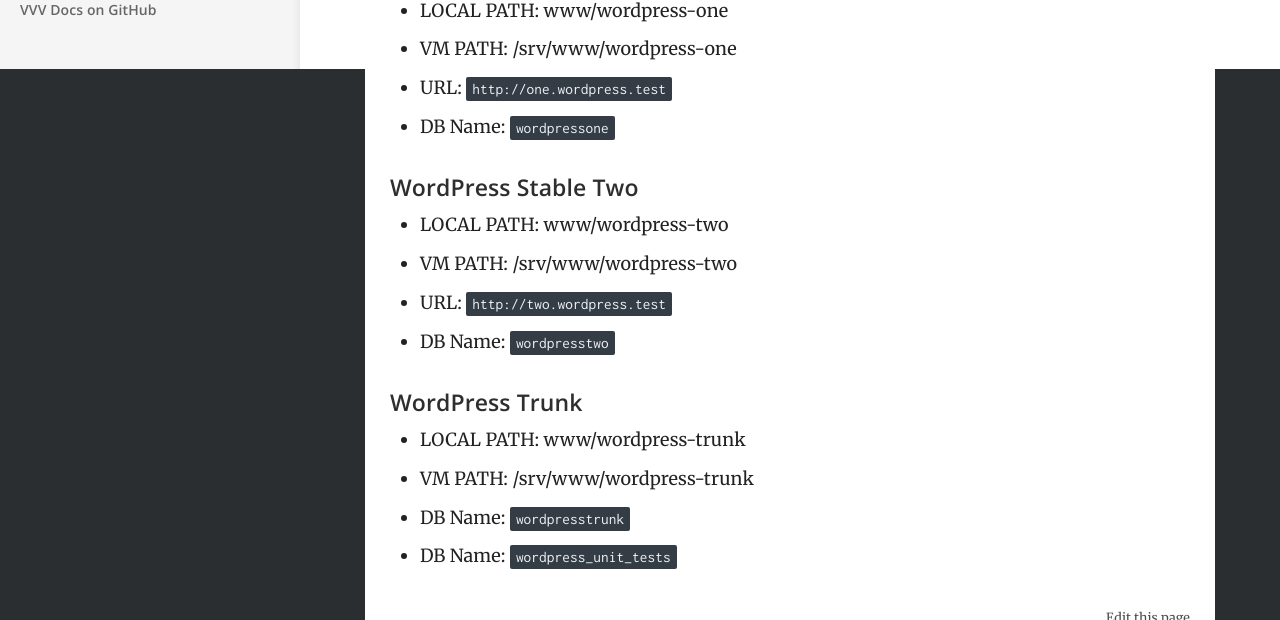
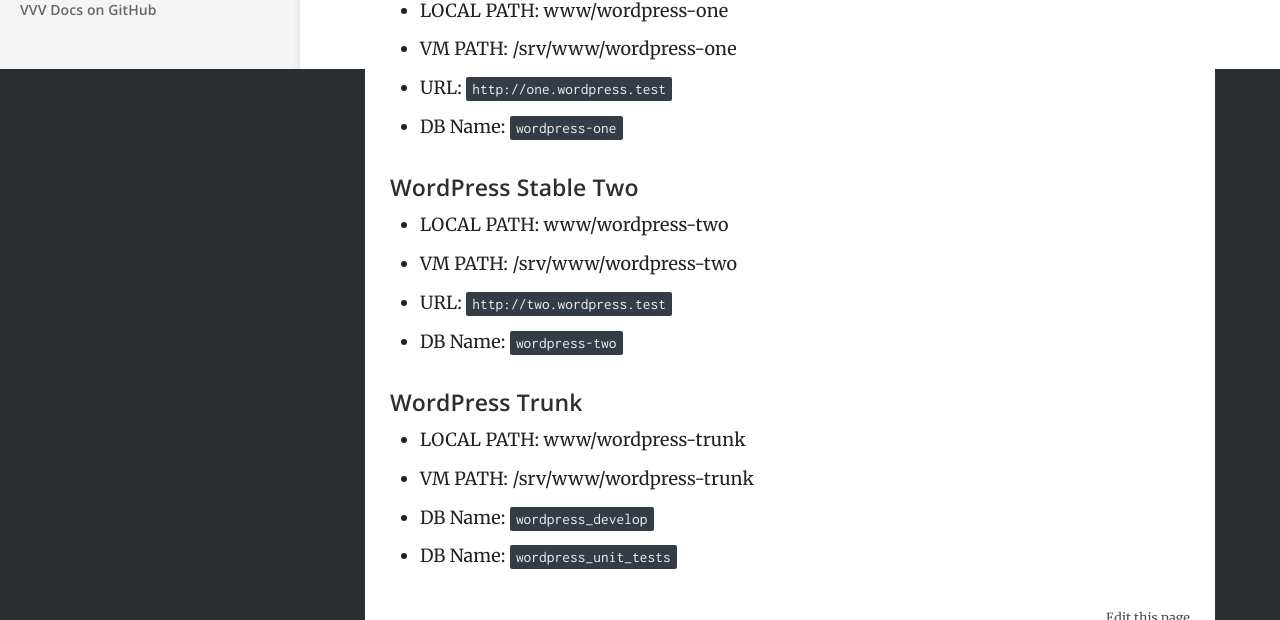
Before and after one commit to Varying-Vagrant-Vagrants/varyingvagrantvagrants.org, a Jekyll site: the page built from docs/en-US/references/default-credentials.md, in a window 1280 px wide. Shown: the part 831-1451 px from the top of the page. Built offline with Jekyll 4.4.1, drawn with Linux system fonts in a browser that asks for light colours.

Commit message:
aligned db names

```diff
--- a/docs/en-US/references/default-credentials.md
+++ b/docs/en-US/references/default-credentials.md
@@ -32,16 +32,16 @@ __Password:__ `vagrant`
 * LOCAL PATH: www/wordpress-one
 * VM PATH: /srv/www/wordpress-one
 * URL: `http://one.wordpress.test`
-* DB Name: `wordpressone`
+* DB Name: `wordpress-one`
 
 #### WordPress Stable Two
 * LOCAL PATH: www/wordpress-two
 * VM PATH: /srv/www/wordpress-two
 * URL: `http://two.wordpress.test`
-* DB Name: `wordpresstwo`
+* DB Name: `wordpress-two`
 
 #### WordPress Trunk
 * LOCAL PATH: www/wordpress-trunk
 * VM PATH: /srv/www/wordpress-trunk
-* DB Name: `wordpresstrunk`
+* DB Name: `wordpress_develop`
 * DB Name: `wordpress_unit_tests`
```
